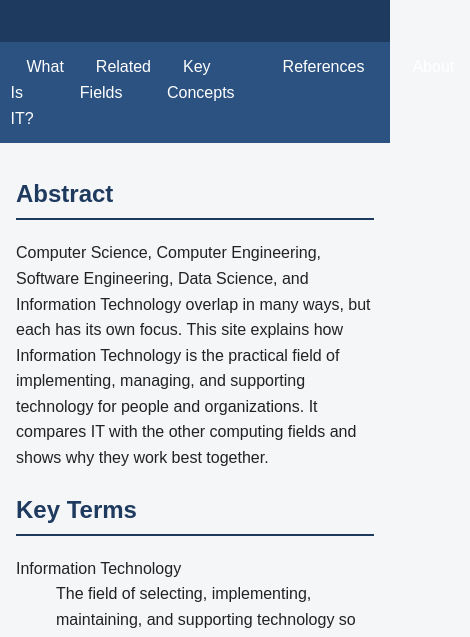
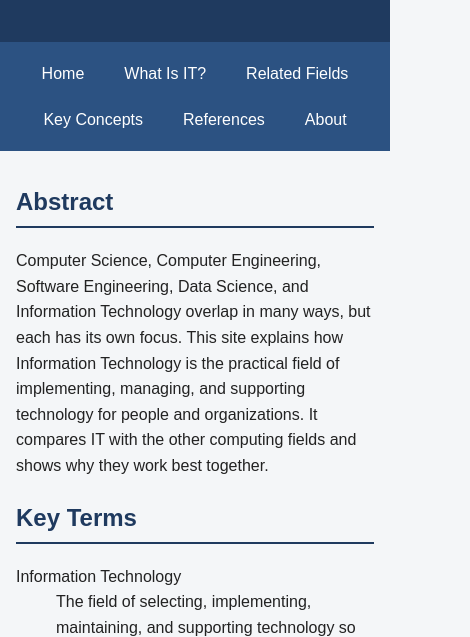
Before and after one commit to OwenJones07/it3203-project, a plain HTML site: page index.html in a window 390 px wide. Shown: the part 202-839 px from the top of the page, 470 px wide, since content can reach past the window. Drawn offline with Linux system fonts and the light colour scheme.

Commit message:
Enhance nav menu layout for responsiveness
Updated the menu layout to allow wrapping on small screens and adjusted the gap between links. Added media query for tighter link padding on small screens.

```diff
--- a/css/styles.css
+++ b/css/styles.css
@@ -25,11 +25,12 @@ footer {
   text-align: center;
 }
 
-/* Menu layout: flexbox puts the links in one centered row. Gap spaces them out, and list-style none removes the bullets. */
+/* Menu layout: flexbox puts the links in one centered row. flex-wrap lets the links drop to a new line on small screens instead of overflowing. Gap spaces them out, and list-style none removes the bullets. */
 nav ul {
   display: flex;
+  flex-wrap: wrap;
   justify-content: center;
-  gap: 1rem;
+  gap: 0.5rem 1rem;
   list-style: none;
   margin: 0;
   padding: 0.75rem;
@@ -115,3 +116,17 @@ img {
   max-width: 100%;
   height: auto;
 }
+
+/* Small screens: tighter link padding so more links fit per row before wrapping. */
+@media (max-width: 600px) {
+  nav a {
+    display: block;
+    padding: 0.4rem 0.75rem;
+  }
+}
+
+/* Keyboard focus: matches the hover style so tab navigation is visible. */
+nav a:focus {
+  background-color: #63b3ed;
+  color: #111;
+}
```
